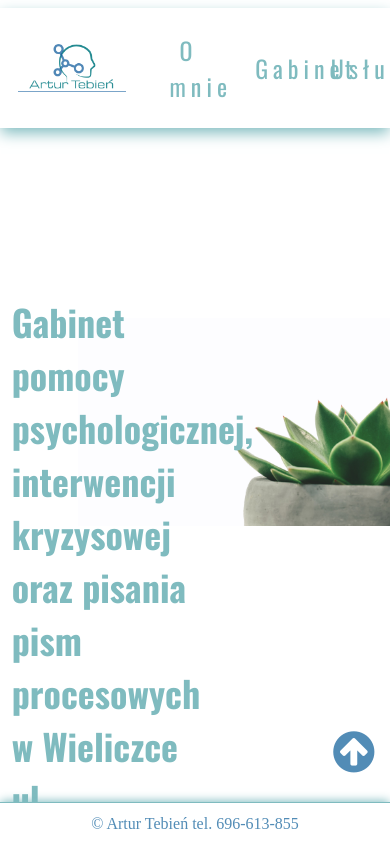
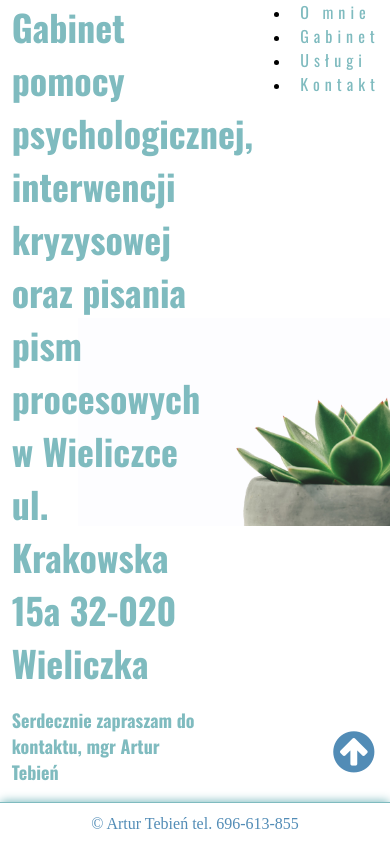
Before and after one commit to januszpolak/gabinet_pomocy_psychologicznej, a plain HTML site: page index.html in a window 390 px wide. Shown: the top 844 px of the page. Drawn offline with nearby package versions, Linux system fonts and the light colour scheme.

Commit message:
add some media queries

```diff
--- a/index.html
+++ b/index.html
@@ -24,7 +24,16 @@
                 <li class="nav__li"><a href="#" id='contact'>Kontakt</a></li>
             </ul>
         </nav>
+
     </header>
+     <div class="mobile-nav">
+            <ul class="mobile-nav__ul">
+                <li class="mobile-nav__li"><a href="#" id='me'>O mnie</a></li>
+                <li class="mobile-nav__li"><a href="#" id='room'>Gabinet</a></li>
+                <li class="mobile-nav__li"><a href="#" id='services'>Usługi</a></li>
+                <li class="mobile-nav__li"><a href="#" id='contact'>Kontakt</a></li>
+            </ul>
+        </div>
     <main class="main">
         <div class="main__name">
             <h1 class="main__h1">Gabinet pomocy psychologicznej, interwencji kryzysowej oraz pisania pism procesowych w
--- a/style.scss
+++ b/style.scss
@@ -31,6 +31,9 @@ $special-color:#528CB6;
     background-color: #fff;
     box-shadow: 0px 6px 14px -1px rgba(127, 187, 191, 1);
 
+    @media (max-width: 766px) {
+        display: none;
+    }
 
     &__logo {
         width: 120px;
@@ -41,7 +44,6 @@ $special-color:#528CB6;
 .nav {
     display: flex;
     width: 100%;
-
 
     &__ul {
         display: flex;
@@ -92,12 +94,25 @@ a {
         padding-top: 35vh;
         padding-left: 3%;
         width: 50%;
+
+        @media (max-width: 766px) {
+            padding-top: 0;
+        }
     }
 
     &__h2 {
         font-size: 18px;
         margin-top: 10%;
     }
+}
+
+.mobile-nav {
+    position: absolute;
+    top: 0;
+    right: 0;
+
+
+
 }
 
 .me {
```
Also changed, not shown: css/style.min.css, 1 other file.
